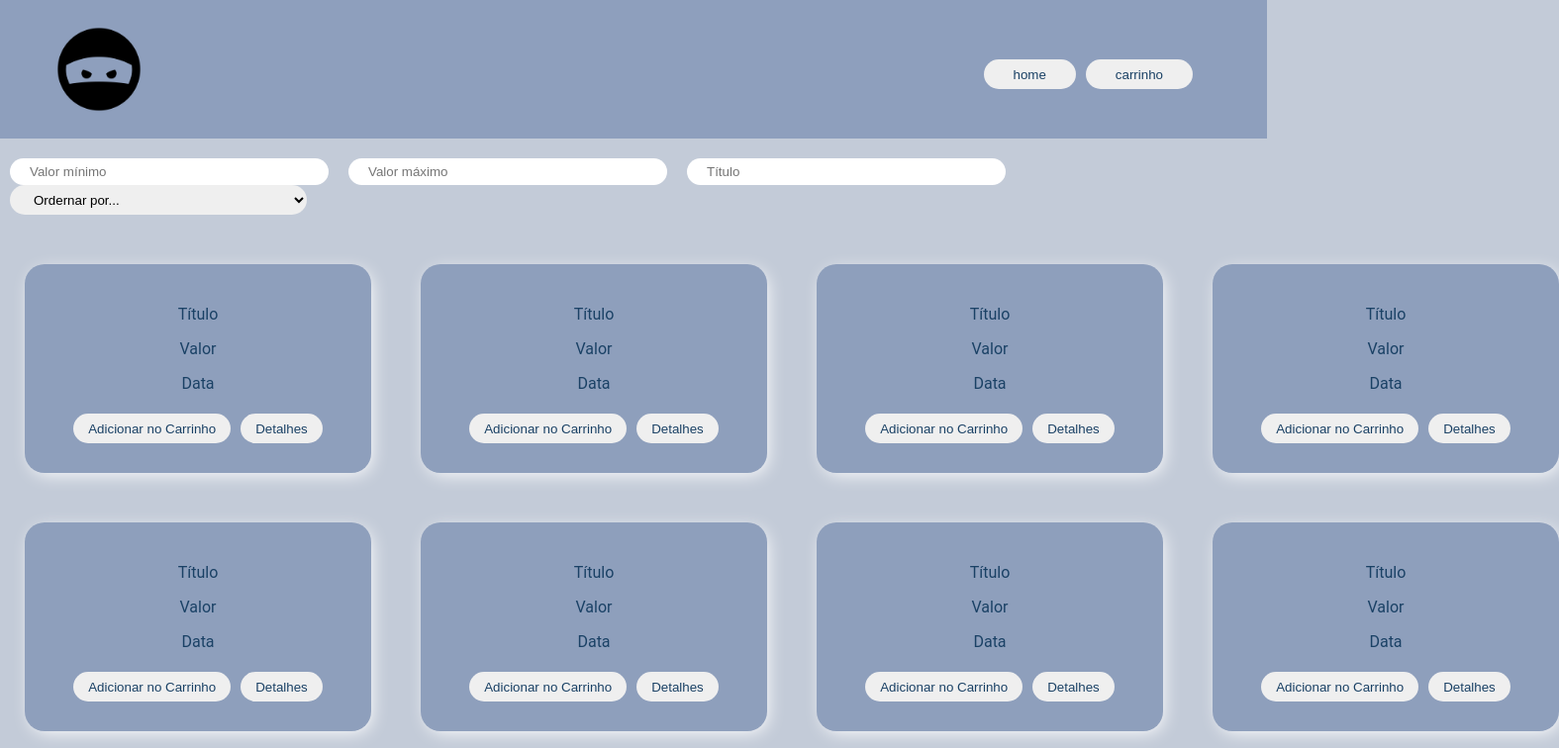
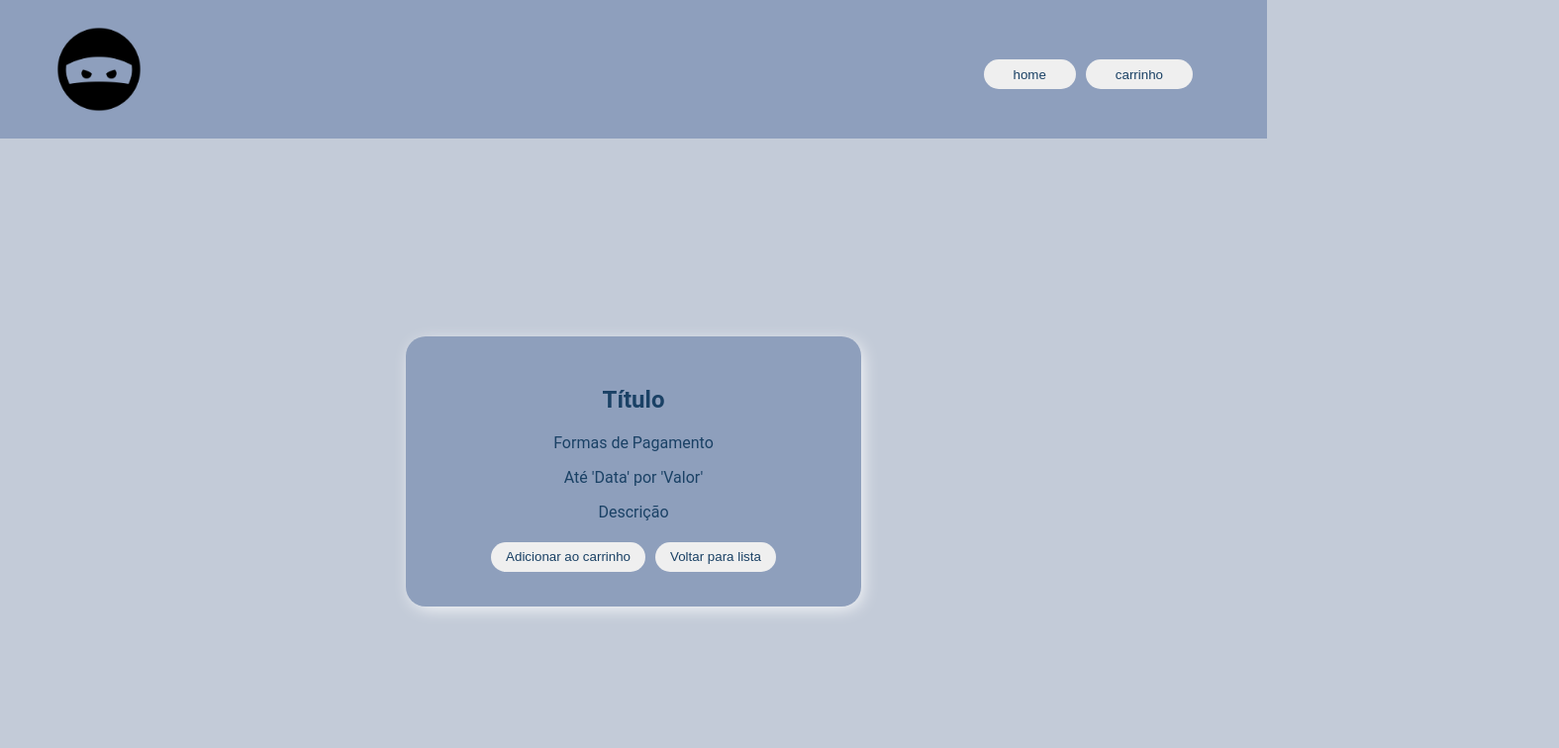
Before and after one commit to sarahouteiro/superninjas, a React (Create React App) app in the folder superninjas/: page / in a window 1280 px wide. Shown: the top 756 px of the page at 99% size, 1575 px wide, since content can reach past the window. Built offline with nearby package versions, Linux system fonts and the light colour scheme.

Commit message:
Pagina Detalhes Adicionada

```diff
--- a/superninjas/src/App.js
+++ b/superninjas/src/App.js
@@ -1,7 +1,7 @@
 import React from 'react';
 import { GlobalStyled, Header, Buttons} from './styled'
 import logo from './assets/images/superninjas.png'
-import Cadastros from './pages/Cadastros/Cadastros';
+import Detalhes from './pages/Detalhes/Detalhes'
 
 export default class App extends React.Component {
   render() {
@@ -15,7 +15,7 @@ export default class App extends React.Component {
                 <button>carrinho</button>
               </Buttons>
           </Header>
-        <Cadastros/>
+        <Detalhes/>
       </div>
     );
   }
--- /dev/null
+++ b/superninjas/src/pages/Detalhes/Detalhes.js
@@ -0,0 +1,52 @@
+import React from "react";
+import styled from "styled-components";
+
+const Top = styled.div`
+    margin-top: 200px;
+`
+
+const CardDetalhes = styled.div`
+    width: 400px;
+    background-color: #8e9fbc;
+    padding: 30px;
+    margin: 0 auto;
+    border-radius: 20px;
+    text-align: center;
+    -webkit-box-shadow: 3px 4px 18px -3px rgba(255,255,255,1);
+    -moz-box-shadow: 3px 4px 18px -3px rgba(255,255,255,1);
+    box-shadow: 3px 4px 18px -3px rgba(255,255,255,1);
+    color: #1A4165;
+        button {
+        height: 30px;
+        margin: 5px;
+        border: none;
+        border-radius: 20px;
+        padding: 0px 15px;
+        color: #1A4165;
+        transition: all 0.5s ease-in-out;
+        &:hover {
+            background-color: #F1A85B;
+            cursor: pointer;
+            -webkit-box-shadow: 3px 4px 18px -3px rgba(255,255,255,1);
+            -moz-box-shadow: 3px 4px 18px -3px rgba(255,255,255,1);
+            box-shadow: 3px 4px 18px -3px rgba(255,255,255,1);
+        }
+    }
+`
+
+export default class Detalhes extends React.Component {
+    render() {
+        return(
+            <Top>
+                <CardDetalhes>
+                    <h2>Título</h2>
+                    <p>Formas de Pagamento</p>
+                    <p>Até 'Data' por 'Valor'</p>
+                    <p>Descrição</p>
+                    <button>Adicionar ao carrinho</button>
+                    <button>Voltar para lista</button>
+                </CardDetalhes>
+            </Top>
+        )
+    }
+}
```
Lines whose indentation alone changed are shown as unchanged.
